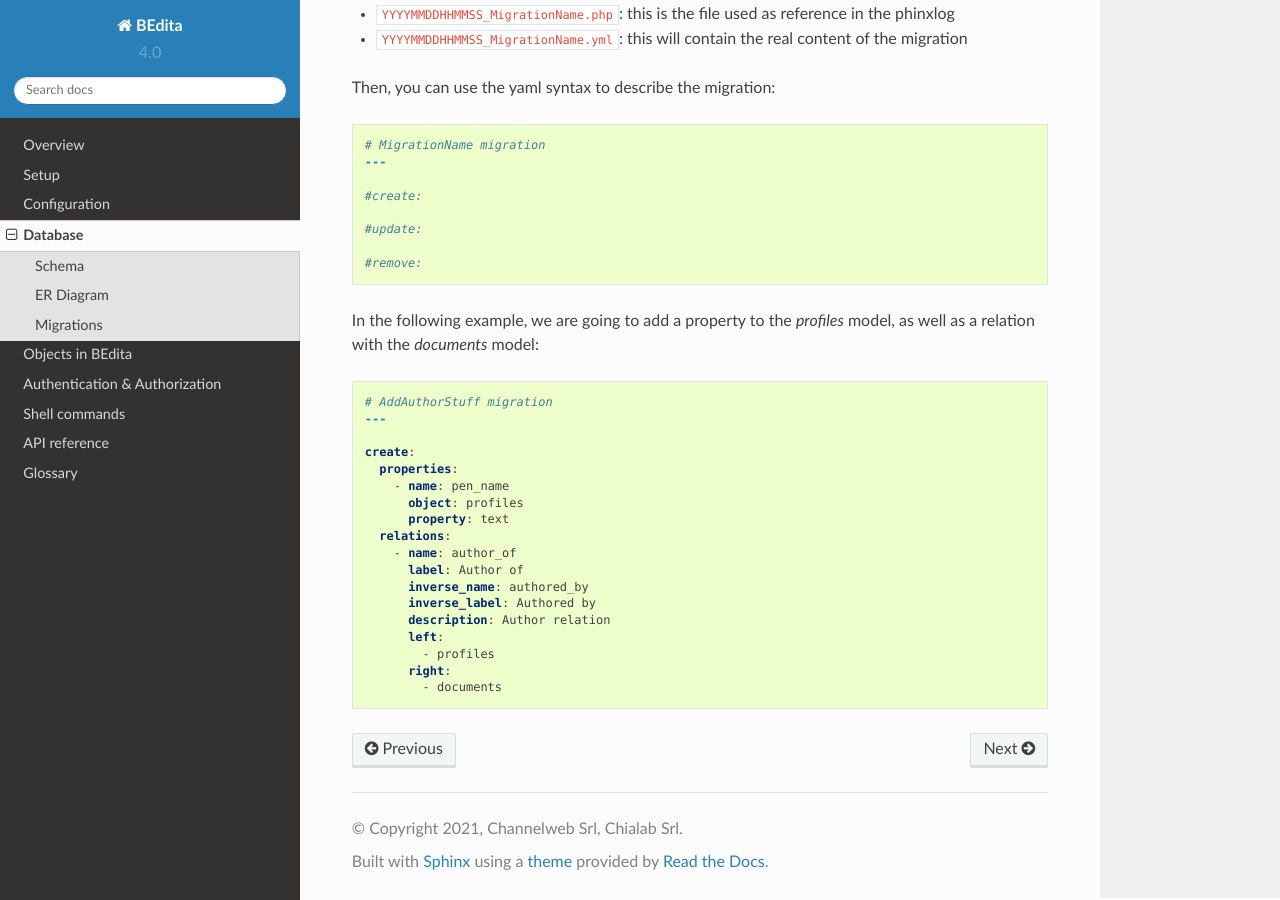
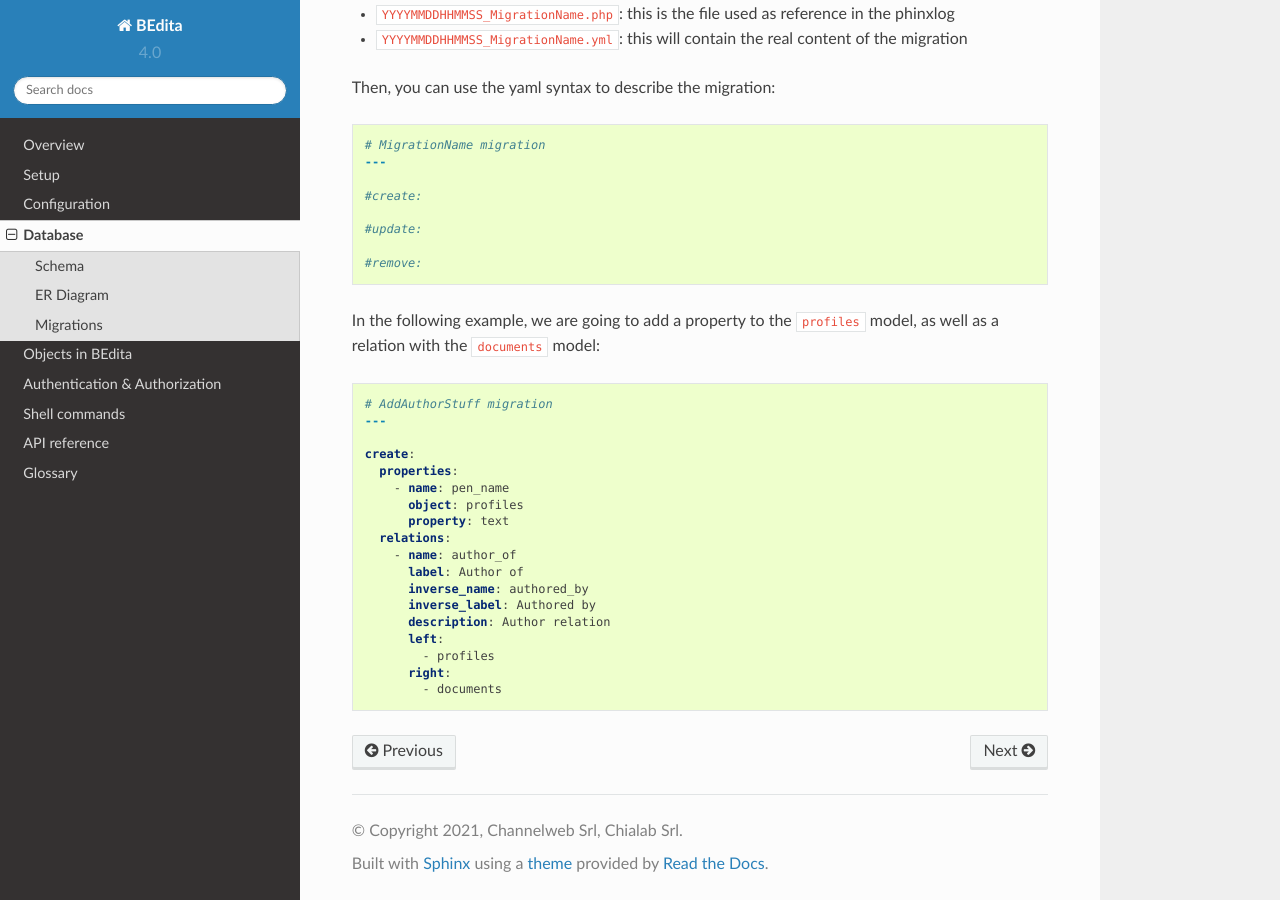
Before and after one commit to bedita/docs, a Sphinx documentation site: the page built from source/database.rst, in a window 1280 px wide and 900 px high, scrolled down 1411 px. Built offline with Sphinx 7.4.7 and the Read the Docs theme 2.0.0, drawn with Linux system fonts in a browser that asks for light colours.

Commit message:
fix: object types refs

```diff
--- a/source/database.rst
+++ b/source/database.rst
@@ -51,7 +51,7 @@ Then, you can use the yaml syntax to describe the migration:
 
   #remove:
 
-In the following example, we are going to add a property to the `profiles` model, as well as a relation with the `documents` model:
+In the following example, we are going to add a property to the ``profiles`` model, as well as a relation with the ``documents`` model:
 
 .. code-block:: yaml
 
```
